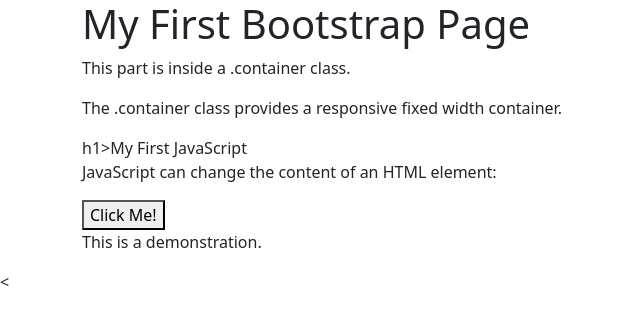
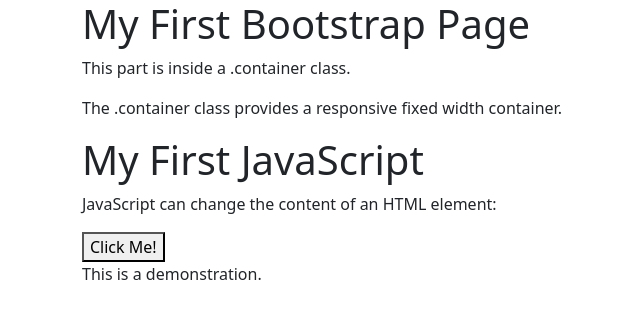
Before and after one commit to afriyudi/afriyudi.github.io, a plain HTML site: page index.html in a window 1280 px wide. Shown: the whole page, without its empty margins (0-640 px from the left). Drawn offline with nearby package versions, Linux system fonts and the light colour scheme.

Commit message:
Update index.html

```diff
--- a/index.html
+++ b/index.html
@@ -14,7 +14,7 @@
   <p>This part is inside a .container class.</p>
   <p>The .container class provides a responsive fixed width container.</p>
 
- h1>My First JavaScript</h1>
+ <h1>My First JavaScript</h1>
 
 <p>JavaScript can change the content of an HTML element:</p>
 
@@ -29,6 +29,6 @@ function myFunction() {
 </script>
 
 </div>
-<
+
 </body>
 </html>
```
